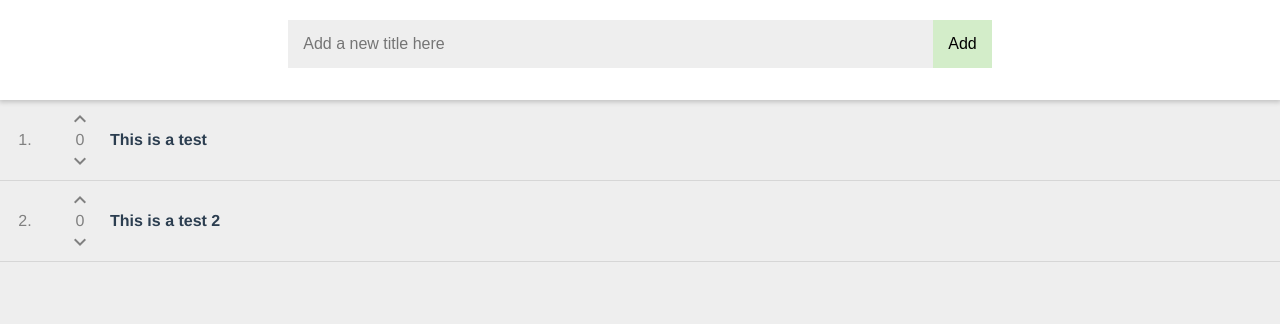
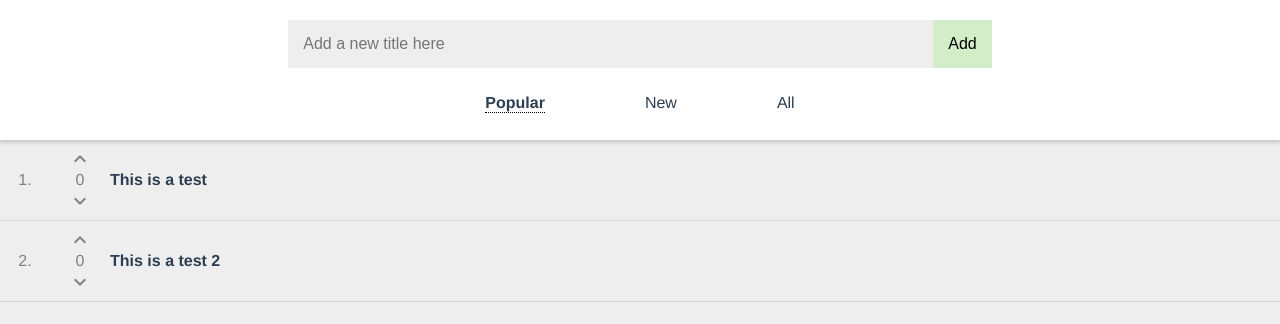
Before and after one commit to jiayingy/reddit-clone, a Vue app: page /#/ in a window 1280 px wide. Shown: the top 324 px of the page. Built offline with nearby package versions, Linux system fonts and the light colour scheme.

Commit message:
Reorganize styling of component

```diff
--- a/src/components/Page.vue
+++ b/src/components/Page.vue
@@ -1,20 +1,25 @@
 <template>
   <div>
-    <TextBox
-      v-model="entries"
-      @addNewTitle="addNewTitle"
-    />
+    <div class="top-container">
+      <TextBox
+        v-model="entries"
+        @addNewTitle="addNewTitle"
+      />
+      <Navbar/>
+    </div>
     <EntryList v-model="entries"/>
   </div>
 </template>
 <script>
 import EntryList from './EntryList';
 import TextBox from './TextBox';
+import Navbar from './Navbar';
 
 export default {
   components: {
     EntryList,
     TextBox,
+    Navbar,
   },
   data() {
     return {
@@ -41,6 +46,12 @@ export default {
   },
 };
 </script>
-<style lang="sass">
-
+<style lang="scss">
+.top-container {
+  height: 100px;
+  padding: 20px;
+  background-color: white;
+  box-shadow: 0 1px 5px 1px rgba(0,0,0,0.2);
+  position: relative;
+}
 </style>
--- a/src/components/TextBox.vue
+++ b/src/components/TextBox.vue
@@ -27,12 +27,6 @@ export default {
 </script>
 <style lang="scss">
 .add-title {
-  height: 60px;
-  padding: 20px;
-  background-color: white;
-  box-shadow: 0 1px 5px 1px rgba(0,0,0,0.2);
-  position: relative;
-
   input {
     padding: 15px;
     width: 50%;
```
